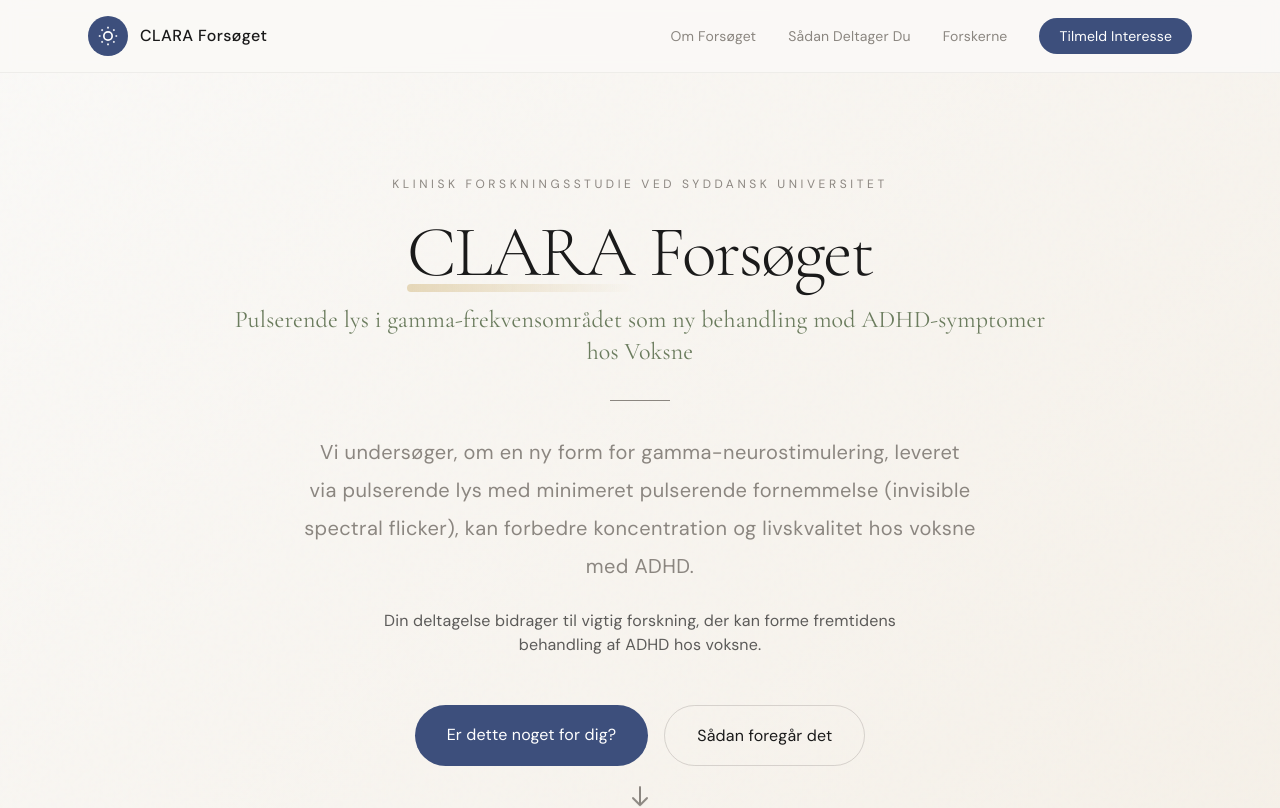
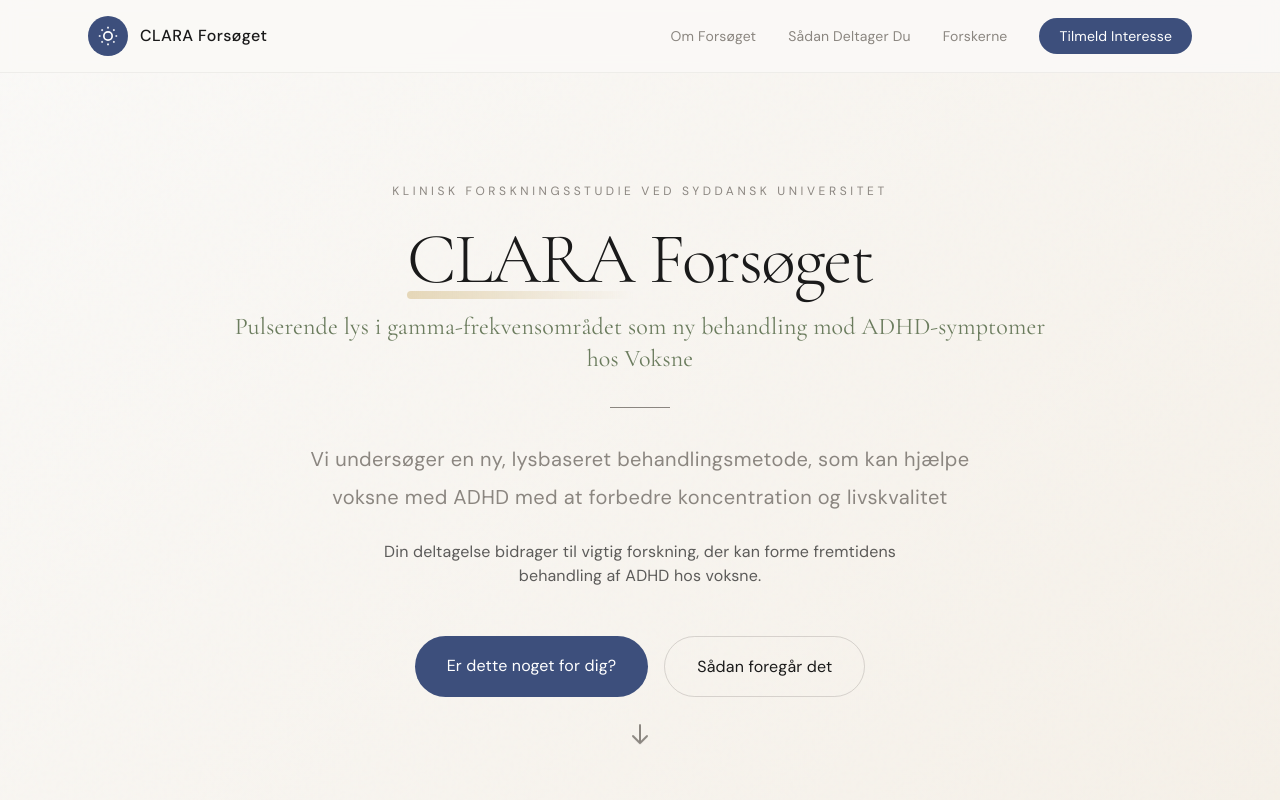
Before and after one commit to na5257/CLARA-WEB, a Next.js app: page / in a window 1280 px wide. Shown: the top 808 px of the page. Built offline with nearby package versions, Linux system fonts and the light colour scheme.

Commit message:
Update hero text to simpler version

```diff
--- a/app/page.tsx
+++ b/app/page.tsx
@@ -202,9 +202,7 @@
           <div className="zen-divider animate-fade-in-up animation-delay-200" />
 
           <p className="text-lg md:text-xl text-[var(--muted)] max-w-2xl mx-auto mb-6 jp-text animate-fade-in-up animation-delay-300">
-            Vi undersøger, om en ny form for gamma-neurostimulering, leveret via pulserende lys
-            med minimeret pulserende fornemmelse (invisible spectral flicker), kan forbedre
-            koncentration og livskvalitet hos voksne med ADHD.
+            Vi undersøger en ny, lysbaseret behandlingsmetode, som kan hjælpe voksne med ADHD med at forbedre koncentration og livskvalitet
           </p>
 
           <p className="text-base text-[var(--foreground)]/70 max-w-xl mx-auto mb-12 animate-fade-in-up animation-delay-300">
```
